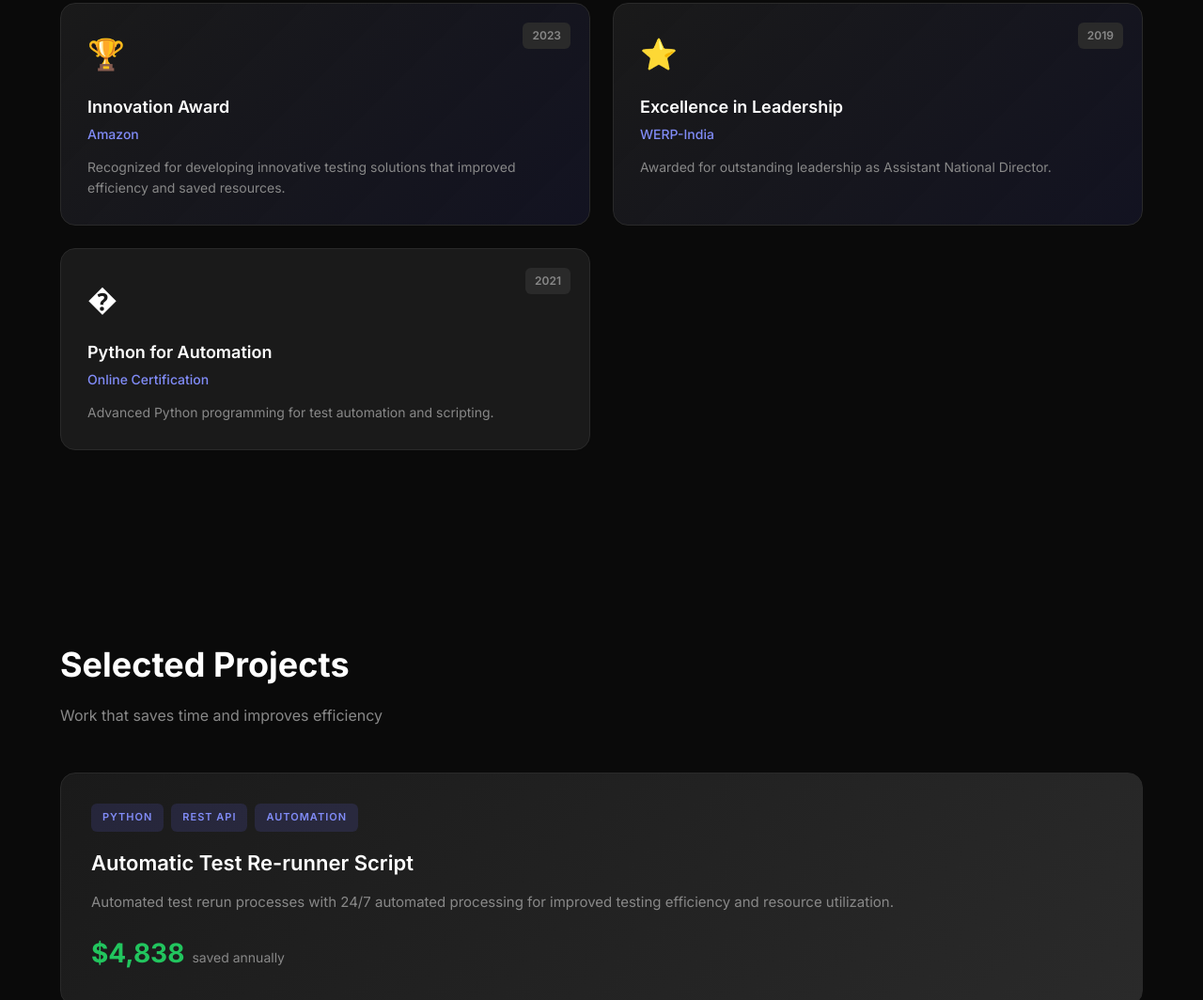
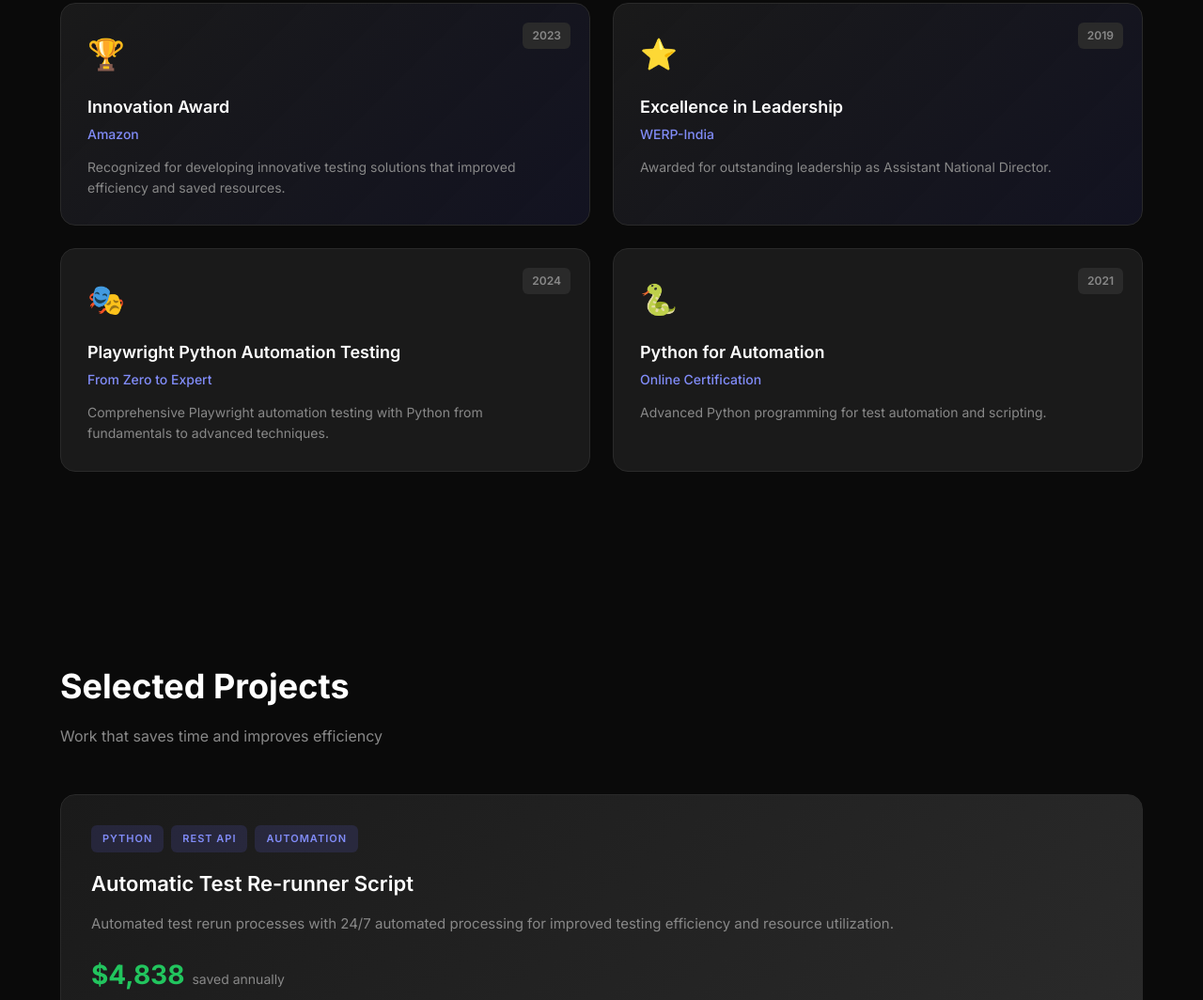
Before and after one commit to DINAKARAN-PRABALANATHAN/DINAKARAN-PRABALANATHAN, a plain HTML site: page index.html in a window 1280 px wide. Shown: the part 4132-5196 px from the top of the page at 94% size. Drawn offline with Linux system fonts and the light colour scheme; no server answers.

Commit message:
added certificate

```diff
--- a/index.html
+++ b/index.html
@@ -252,7 +252,14 @@
                     <span class="cert-year">2019</span>
                 </div>
                 <div class="cert-card cert">
-                    <div class="cert-icon">�</div>
+                    <div class="cert-icon">🎭</div>
+                    <h3>Playwright Python Automation Testing</h3>
+                    <p class="cert-issuer">From Zero to Expert</p>
+                    <p class="cert-desc">Comprehensive Playwright automation testing with Python from fundamentals to advanced techniques.</p>
+                    <span class="cert-year">2024</span>
+                </div>
+                <div class="cert-card cert">
+                    <div class="cert-icon">🐍</div>
                     <h3>Python for Automation</h3>
                     <p class="cert-issuer">Online Certification</p>
                     <p class="cert-desc">Advanced Python programming for test automation and scripting.</p>
```
